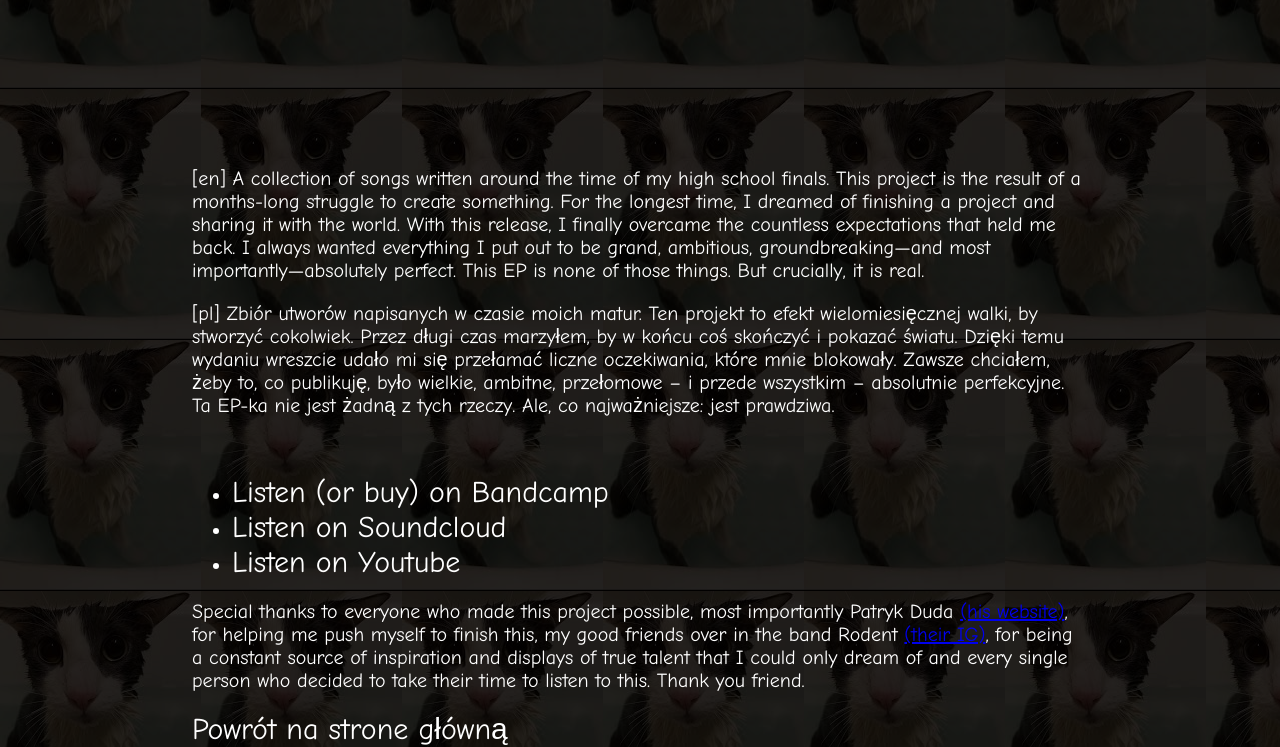
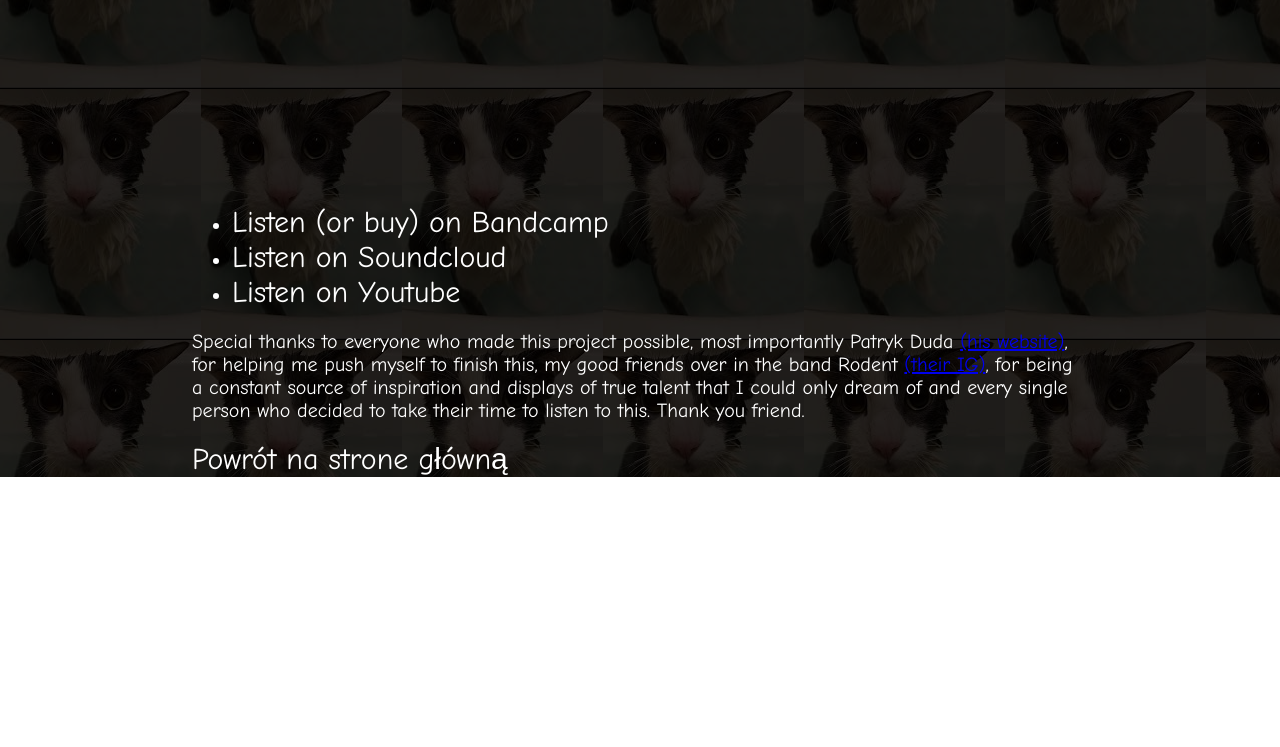
Before and after one commit to KrzakOwocowy/krzakowocowy.com, a plain HTML site: page muzyka.html in a window 1280 px wide. Shown: the part 664-1411 px from the top of the page. After the commit the page ends 1141 px from the top, so only its background shows below. Drawn offline with Linux system fonts and the light colour scheme.

Commit message:
Update muzyka.html

```diff
--- a/muzyka.html
+++ b/muzyka.html
@@ -26,12 +26,7 @@
             <br>
             <br>
             <br>
-            <p style="margin-top: 20px;">[en] A collection of songs written around the time of my high school finals. This project is the result of a months-long struggle to create something. For the longest time, I dreamed of finishing a project and sharing it with the world.
-With this release, I finally overcame the countless expectations that held me back. I always wanted everything I put out to be grand, ambitious, groundbreaking—and most importantly—absolutely perfect.
-This EP is none of those things. But crucially, it is real.</p>
-            <p>[pl] Zbiór utworów napisanych w czasie moich matur. Ten projekt to efekt wielomiesięcznej walki, by stworzyć cokolwiek. Przez długi czas marzyłem, by w końcu coś skończyć i pokazać światu.
-Dzięki temu wydaniu wreszcie udało mi się przełamać liczne oczekiwania, które mnie blokowały. Zawsze chciałem, żeby to, co publikuję, było wielkie, ambitne, przełomowe – i przede wszystkim – absolutnie perfekcyjne.
-Ta EP-ka nie jest żadną z tych rzeczy. Ale, co najważniejsze: jest prawdziwa.</p>
+            <p style="margin-top: 20px;"></p>
             <br>
             <ul>
                 <li><a href="https://krzakowocowy.bandcamp.com/album/selected-works-volume-i" class='bluelink'>Listen (or buy) on Bandcamp</a></li>
```
